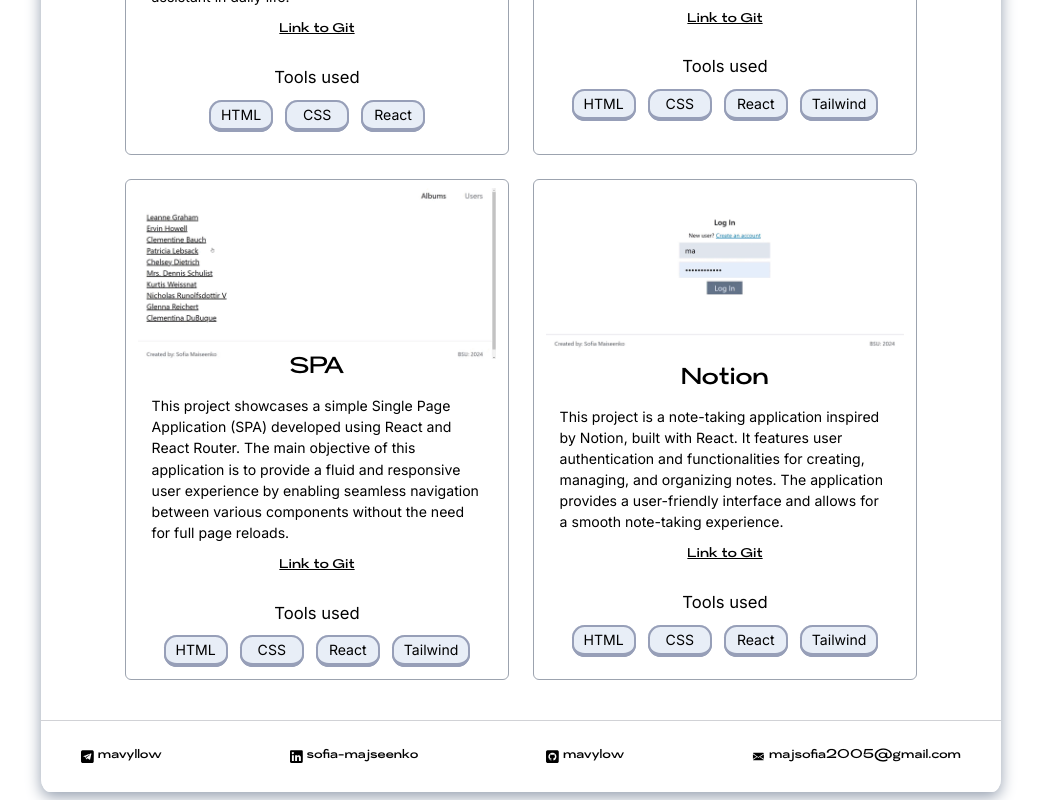
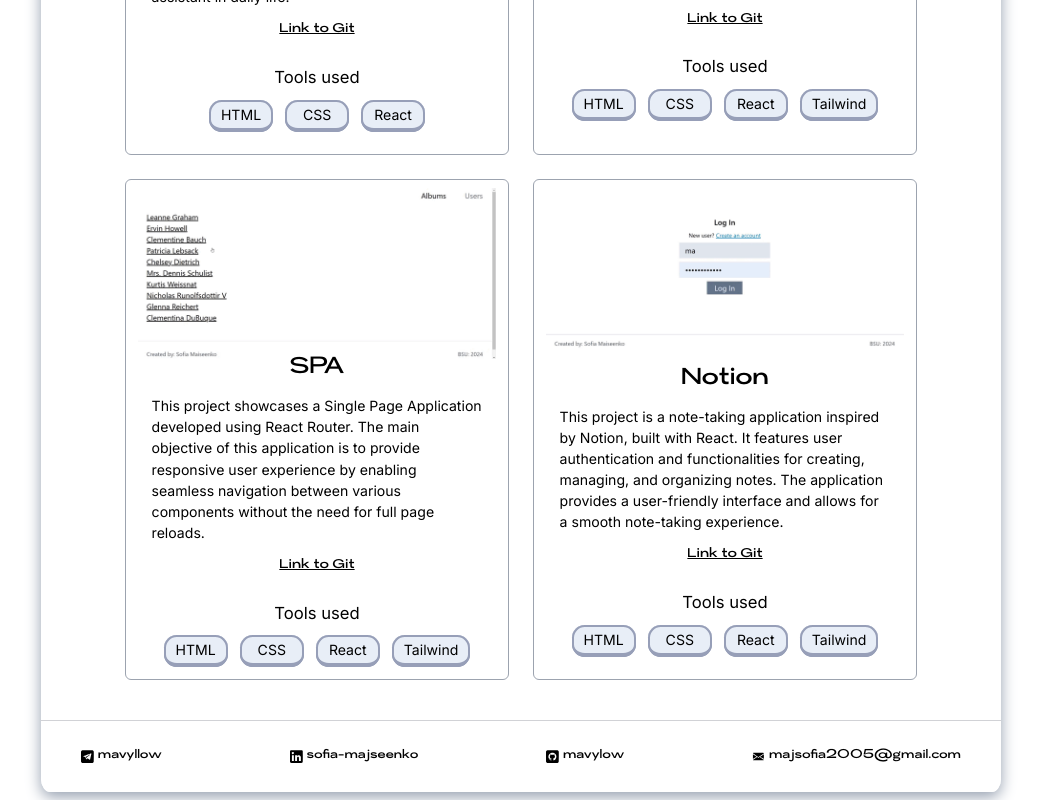
Before and after one commit to mavylow/mavylow-portfolio, a React (Vite) app: page / in a window 1280 px wide. Shown: the part 2109-2909 px from the top of the page, without its empty margins (119-1160 px from the left). Built offline with nearby package versions, Linux system fonts and the light colour scheme.

Commit message:
description change

```diff
--- a/src/Portfolio.jsx
+++ b/src/Portfolio.jsx
@@ -59,10 +59,9 @@ const Portfolio = () => {
           <ProjectCard
             imgSrc={"./gif/SPA.gif"}
             title="SPA"
-            description="This project showcases a simple Single Page
-                Application (SPA) developed using React and
-                React Router. The main objective of this
-                application is to provide a fluid and
+            description="This project showcases a Single Page
+                Application developed using React Router. The main objective of this
+                application is to provide
                 responsive user experience by enabling
                 seamless navigation between various
                 components without the need for full page
--- a/src/ProjectCard.jsx
+++ b/src/ProjectCard.jsx
@@ -7,7 +7,7 @@ export const ProjectCard = ({
   link,
   tools,
 }) => (
-  <div className="card flex flex-col relative w-[260px] min-h-[350px] h-fit border border-gray-400 rounded-md justify-center items-center pt-2 pb-[1vw]  laptop:w-[30vw]">
+  <div className="card flex flex-col relative w-[260px] min-h-[370px] h-fit border border-gray-400 rounded-md justify-center items-center pt-2 pb-[1vw]  laptop:w-[30vw]">
     <div className="imgBx h-auto w-[240px] bg-slate-300 rounded-md  laptop:w-[28vw]">
       <img
         className="w-full h-full object-cover "
```
